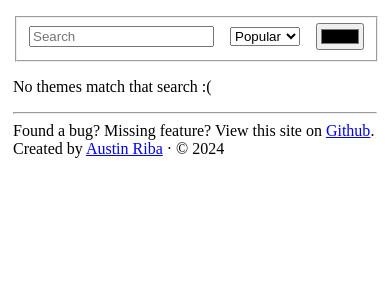
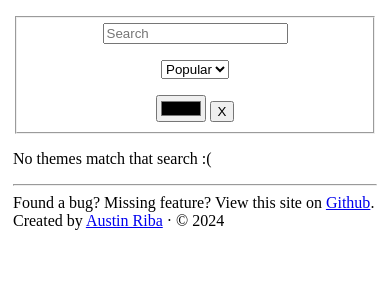
Before and after one commit to Fingel/cosmic-themes-org-py, a Django app: template themes/templates/themes/theme_list.html in a window 390 px wide. Shown: the part 115-415 px from the top of the page. Run offline with Django 5.2, Linux system fonts and the light colour scheme; the template is opened without the code that fills it, so the values that code supplies are empty; some libraries are stand-ins or nearby versions.

Commit message:
Add button for clearing color selection

```diff
--- a/static/css/main.css
+++ b/static/css/main.css
@@ -202,6 +202,13 @@ header .nav-form {
     gap: 1rem;
 }
 
+@media (max-width: 576px) {
+    .filter-form {
+        flex-direction: column;
+    }
+}
+
+
 .filter-form .search {
     flex-basis: 50%;
 }
--- a/themes/templates/themes/theme_list.html
+++ b/themes/templates/themes/theme_list.html
@@ -22,10 +22,22 @@
                 {% if request.GET.sort == 'name' %}selected{% endif %}
             >Name</option>
         </select>
-        <input type="color" id="color" class="color" name="color" value="{{ request.GET.color }}">
+        <div class="color" role="group">
+            <input type="color" id="color" name="color" value="{{ request.GET.color }}">
+            <button class="outline">X</button>
+        </div>
     </fieldset>
 </form>
 <div id="themes-list">
 {% include 'themes/theme_list_partial.html' with object_list=object_list page_obj=page_obj %}
 </div>
 {% endblock %}
+{% block extra_javascript %}
+<script>
+    document.addEventListener('DOMContentLoaded', function() {
+        document.querySelector('.color button').addEventListener('click', function() {
+            document.querySelector('.color input').value = '#000000';
+        });
+    });
+</script>
+{% endblock %}
```
